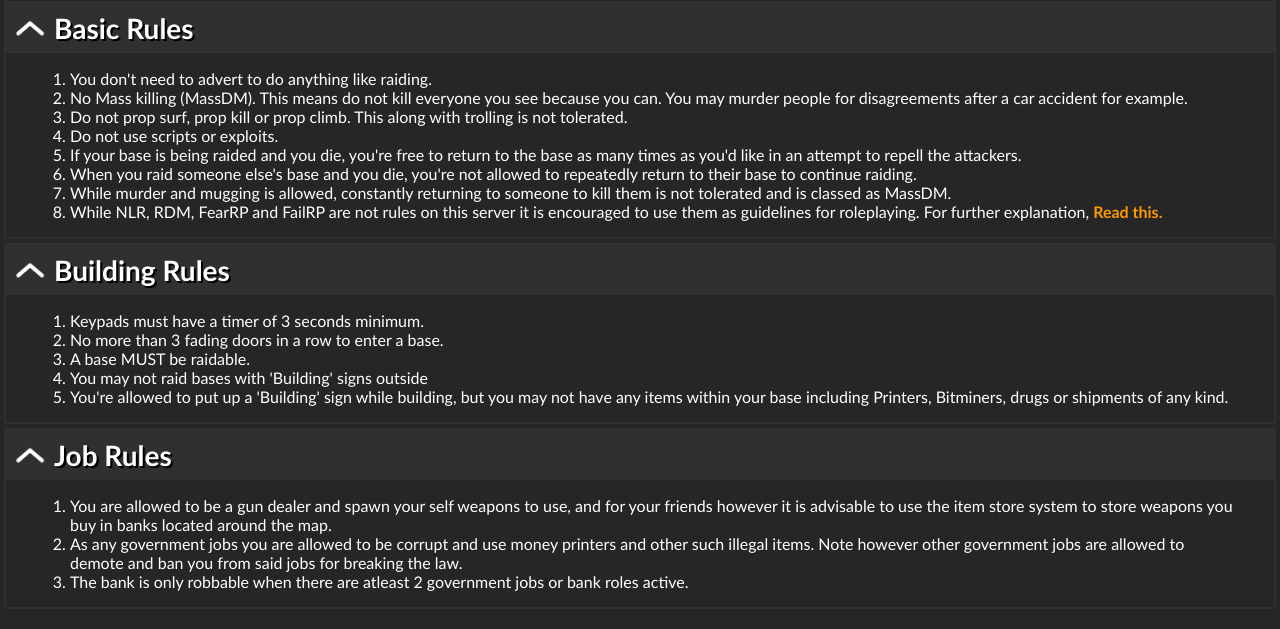
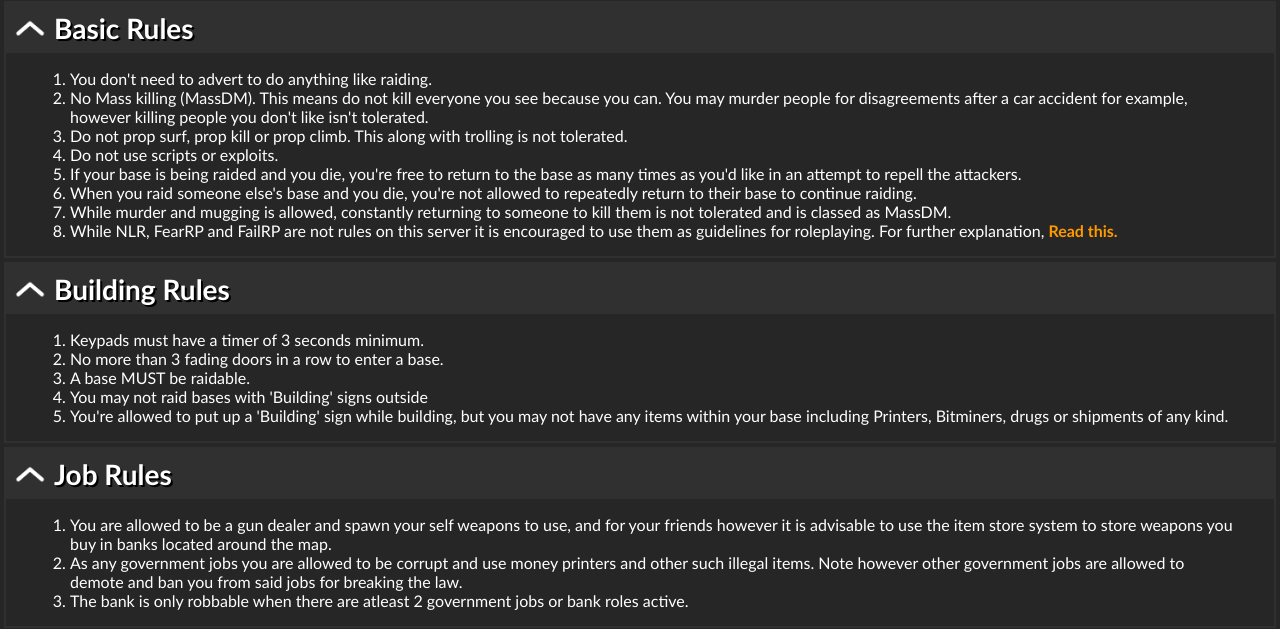
Before and after one commit to Jophes/hjmotd, a plain HTML site: page index.html in a window 1280 px wide. Shown: the part 136-765 px from the top of the page. Drawn offline with Linux system fonts and the light colour scheme.

Commit message:
Update index.html

```diff
--- a/index.html
+++ b/index.html
@@ -24,13 +24,13 @@
                             <ol>
 
                                 <li>You don't need to advert to do anything like raiding.</li>
-                                <li>No Mass killing (MassDM). This means do not kill everyone you see because you can. You may murder people for disagreements after a car accident for example.</li>
+                                <li>No Mass killing (MassDM). This means do not kill everyone you see because you can. You may murder people for disagreements after a car accident for example, however killing people you don't like isn't tolerated.</li>
                                 <li>Do not prop surf, prop kill or prop climb. This along with trolling is not tolerated.</li>
                                 <li>Do not use scripts or exploits.</li>
                                 <li>If your base is being raided and you die, you're free to return to the base as many times as you'd like in an attempt to repell the attackers.</li>
                                 <li>When you raid someone else's base and you die, you're not allowed to repeatedly return to their base to continue raiding.</li>
                                 <li>While murder and mugging is allowed, constantly returning to someone to kill them is not tolerated and is classed as MassDM.</li>
-                                <li>While NLR, RDM, FearRP and FailRP are not rules on this server it is encouraged to use them as guidelines for roleplaying. For further explanation, <a href="https://docs.google.com/document/d/10pvotowOA3EA7K5BMgdaKVOYjbrbx6dxrQn4LWxm30A/edit">Read this.</a></li>
+                                <li>While NLR, FearRP and FailRP are not rules on this server it is encouraged to use them as guidelines for roleplaying. For further explanation, <a href="https://docs.google.com/document/d/10pvotowOA3EA7K5BMgdaKVOYjbrbx6dxrQn4LWxm30A/edit">Read this.</a></li>
                             </ol>
                         </div>
                     </div>
```
